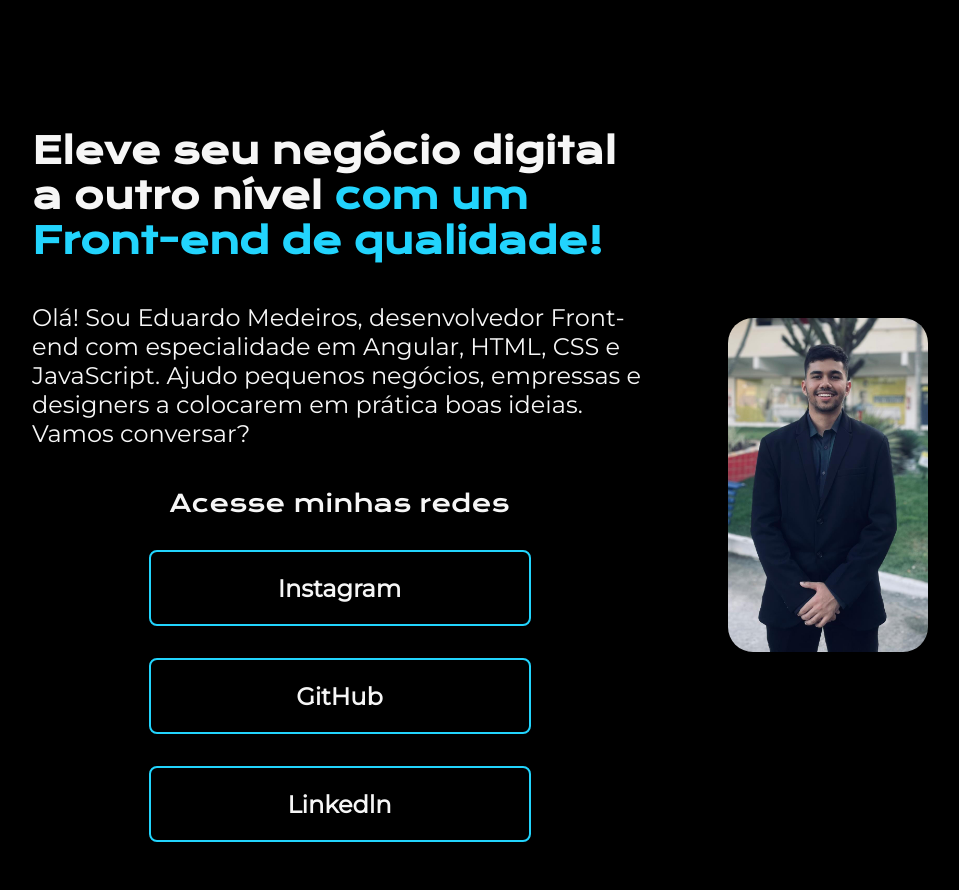
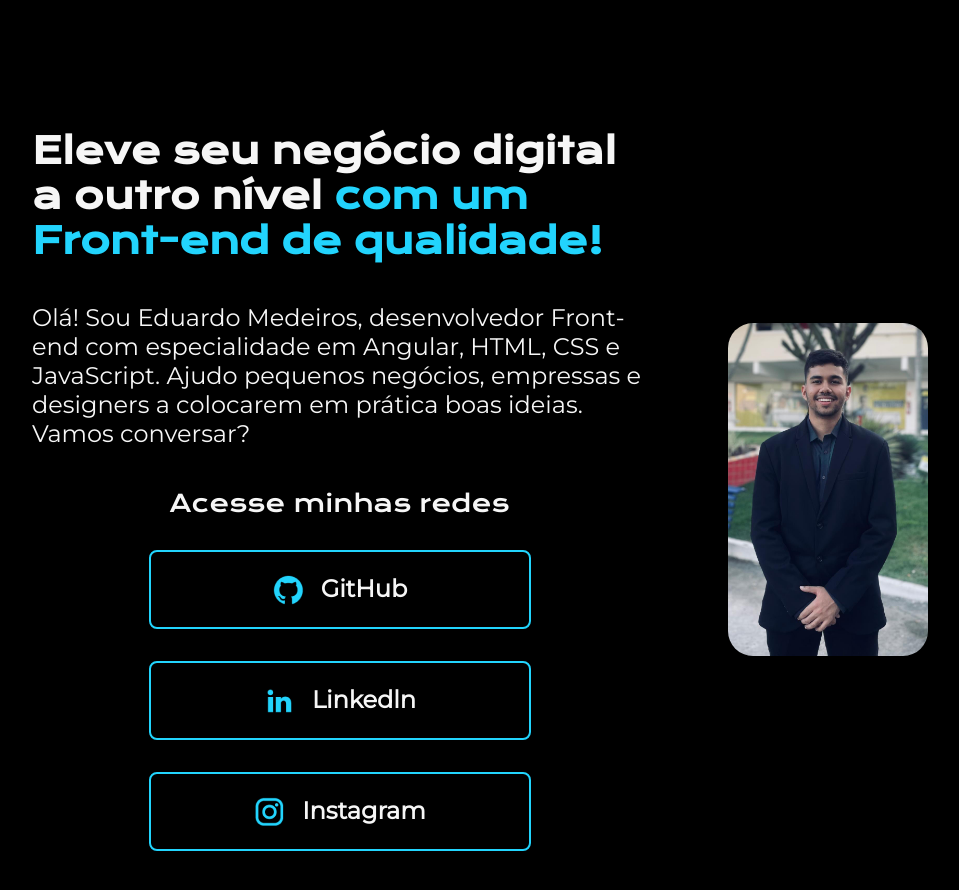
Before and after one commit to EduardoMedeiros2003/Portf-lio-Eduardo-Medeiros, a plain HTML site: page index.html in a window 1280 px wide. Shown: the whole page, without its empty margins (160-1119 px from the left). Drawn offline with nearby package versions, Linux system fonts and the light colour scheme.

Commit message:
Add do Botão
adicionado botão e sua estilização

```diff
--- a/index.html
+++ b/index.html
@@ -15,12 +15,21 @@
             <p class="apresentacao__conteudo__texto">Olá! Sou Eduardo Medeiros, desenvolvedor Front-end com especialidade em Angular, HTML, CSS e JavaScript. Ajudo pequenos negócios, empressas e designers a colocarem em prática boas ideias. Vamos conversar?</p>
             <div class="apresentacao__links">
                 <h2 class="apresentacao__links__subtitulo">Acesse minhas redes</h2>
-                <a class="apresentacao__links__link" href="https://www.instagram.com/eduardo_medeiros7/">Instagram</a>
-                <a class="apresentacao__links__link" href="https://github.com/EduardoMedeiros2003">GitHub</a>
-                <a class="apresentacao__links__link" href="">Linkedln</a>
+                <a class="apresentacao__links__link" href="https://github.com/EduardoMedeiros2003">
+                    <img src="./assets/github.png">
+                    GitHub
+                </a>
+                <a class="apresentacao__links__link" href="">
+                    <img src="./assets/linkedin.png">
+                    Linkedln
+                </a>
+                <a class="apresentacao__links__link" href="https://www.instagram.com/eduardo_medeiros7/">
+                    <img src="./assets/instagram.png">
+                    Instagram
+                </a>
             </div>
         </section>
-    <img src="eduardoumbelino.jpg.jpeg" alt="foto do programador" class="img">
+    <img src="./assets/eduardoumbelino.jpg.jpeg" alt="foto do programador" class="foto_programador">
 
 </main>
     <footer></footer>
--- a/style.css
+++ b/style.css
@@ -11,10 +11,6 @@ body {
     color: #F6F6F6;
 }
 
-img{
-    width: 200px;
-    border-radius: 25px;
-}
 
 .apresentacao{
     margin: 10% 15%;
@@ -45,6 +41,11 @@ img{
     font-family: 'Montserrat', sans-serif;
 }
 
+.foto_programador{
+    width: 200px;
+    border-radius: 25px;
+}
+
 .apresentacao__links{
     display: flex;
     flex-direction: column;
@@ -60,9 +61,11 @@ img{
 }
 
 .apresentacao__links__link{
+    display: flex;
+    justify-content: center;
+    gap: 16px;
     border: 2px solid #22d4fd;
     width: 378px;
-    text-align: center;
     border-radius: 8px;
     font-size: 24px;
     font-weight: 600;
@@ -71,3 +74,7 @@ img{
     color: #F6F6F6;
     font-family:'Montserrat', sans-serif ;
 }
+
+.apresentacao__links__link:hover{
+    background-color: #272727;
+}
```
Also changed, not shown: assets/Imagem.png (added), assets/eduardoumbelino.jpg.jpeg (renamed from eduardoumbelino.jpg.jpeg), assets/github.png (added), assets/instagram.png (added), assets/linkedin.png (added), assets/twitch.png (added), assets/twitter-novo.png (added), assets/twitter.png (added).
